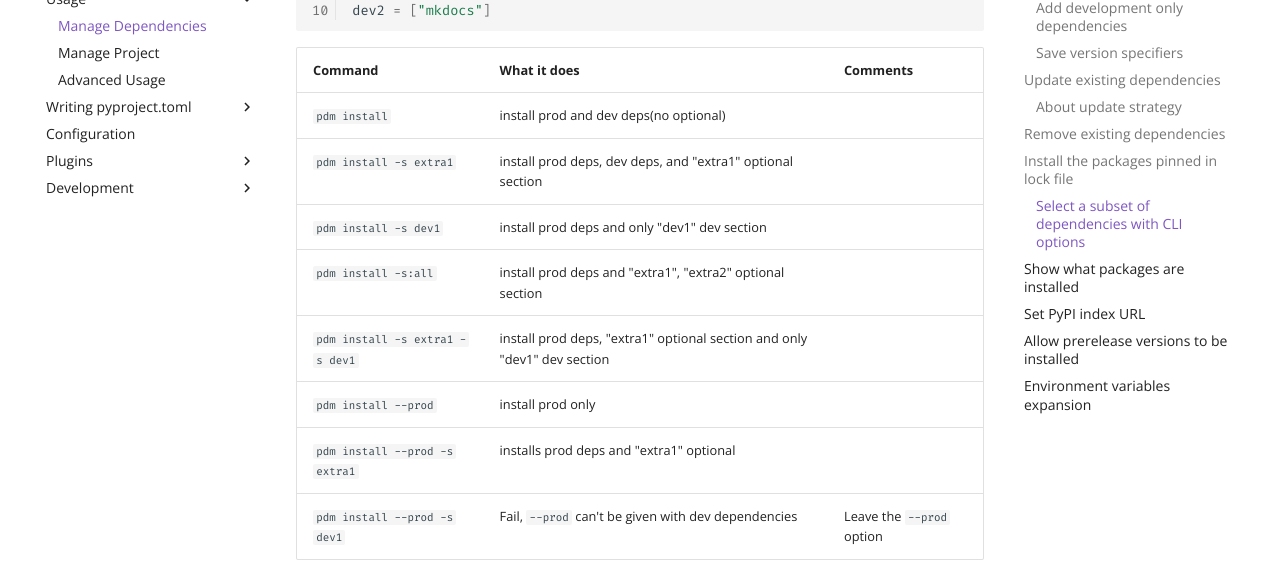
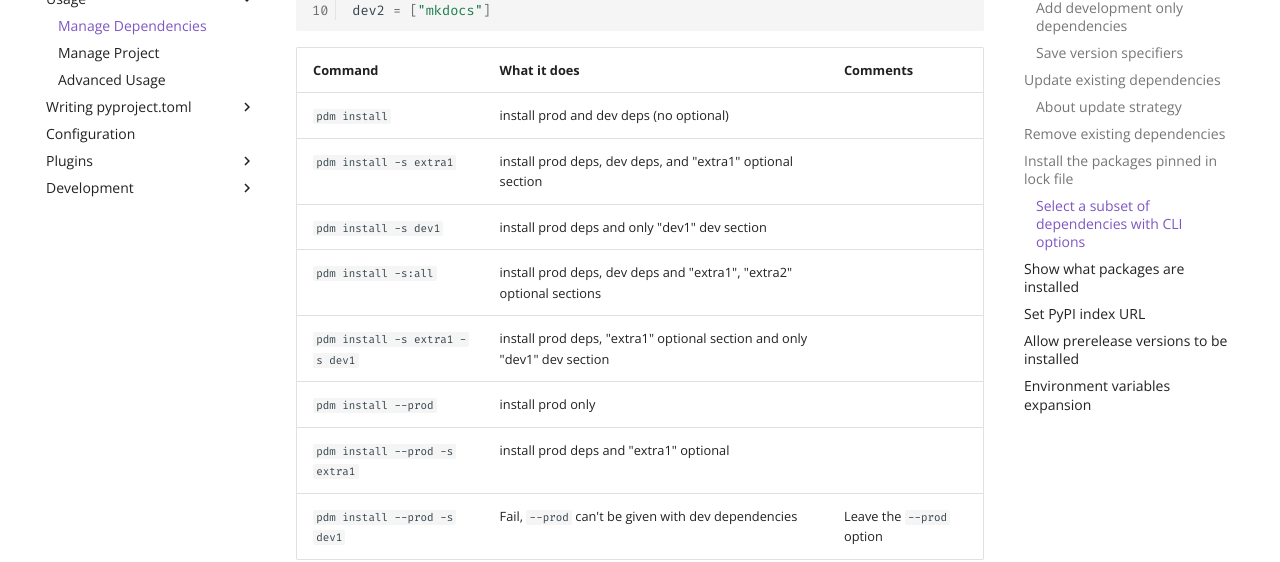
Before and after one commit to ChrisSanderser/pd-ms, an MkDocs documentation site: the page built from docs/docs/usage/dependency.md, in a window 1280 px wide and 900 px high, scrolled down 3729 px. Shown: the part 154-716 px from the top of the window. Built offline with MkDocs 1.6.1 and Material for MkDocs 9.7.7, drawn with Linux system fonts in a browser that asks for light colours; comment, search, counter and statistics services are not loaded.

Commit message:
Fix the description according to suggested

```diff
--- a/docs/docs/usage/dependency.md
+++ b/docs/docs/usage/dependency.md
@@ -169,13 +169,13 @@ dev2 = ["mkdocs"]
 
 | Command                         | What it does                                                             | Comments                  |
 | ------------------------------- | ------------------------------------------------------------------------ | ------------------------- |
-| `pdm install`                   | install prod and dev deps(no optional)                                   |                           |
+| `pdm install`                   | install prod and dev deps (no optional)                                  |                           |
 | `pdm install -s extra1`         | install prod deps, dev deps, and "extra1" optional section               |                           |
 | `pdm install -s dev1`           | install prod deps and only "dev1" dev section                            |                           |
-| `pdm install -s:all`            | install prod deps and "extra1", "extra2" optional section                |                           |
+| `pdm install -s:all`            | install prod deps, dev deps and "extra1", "extra2" optional sections     |                           |
 | `pdm install -s extra1 -s dev1` | install prod deps, "extra1" optional section and only "dev1" dev section |                           |
 | `pdm install --prod`            | install prod only                                                        |                           |
-| `pdm install --prod -s extra1`  | installs prod deps and "extra1" optional                                 |                           |
+| `pdm install --prod -s extra1`  | install prod deps and "extra1" optional                                  |                           |
 | `pdm install --prod -s dev1`    | Fail, `--prod` can't be given with dev dependencies                      | Leave the `--prod` option |
 
 Dev dependencies are included as long as `--prod` is not passed and `-s` doesn't specify any dev sections.
```
